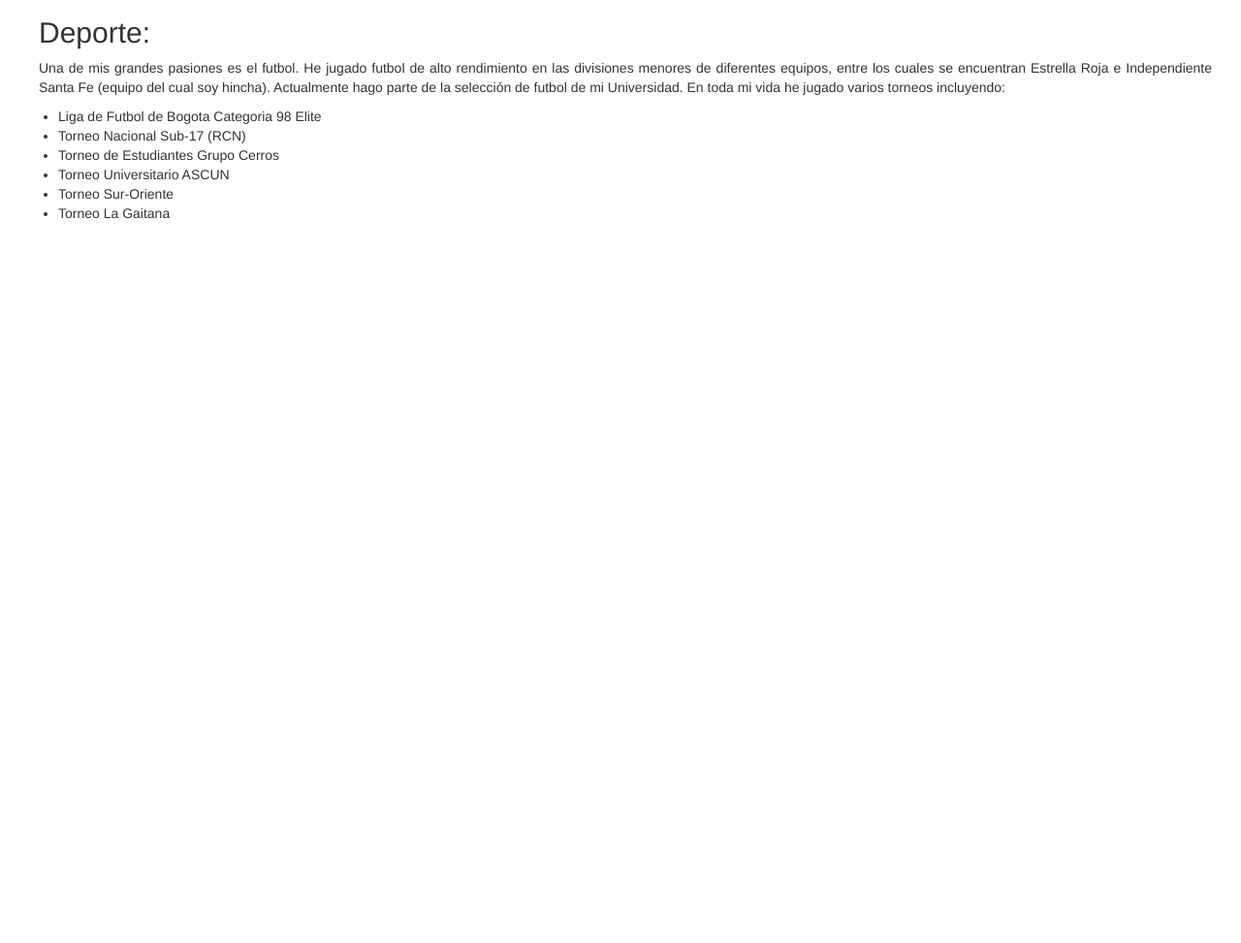
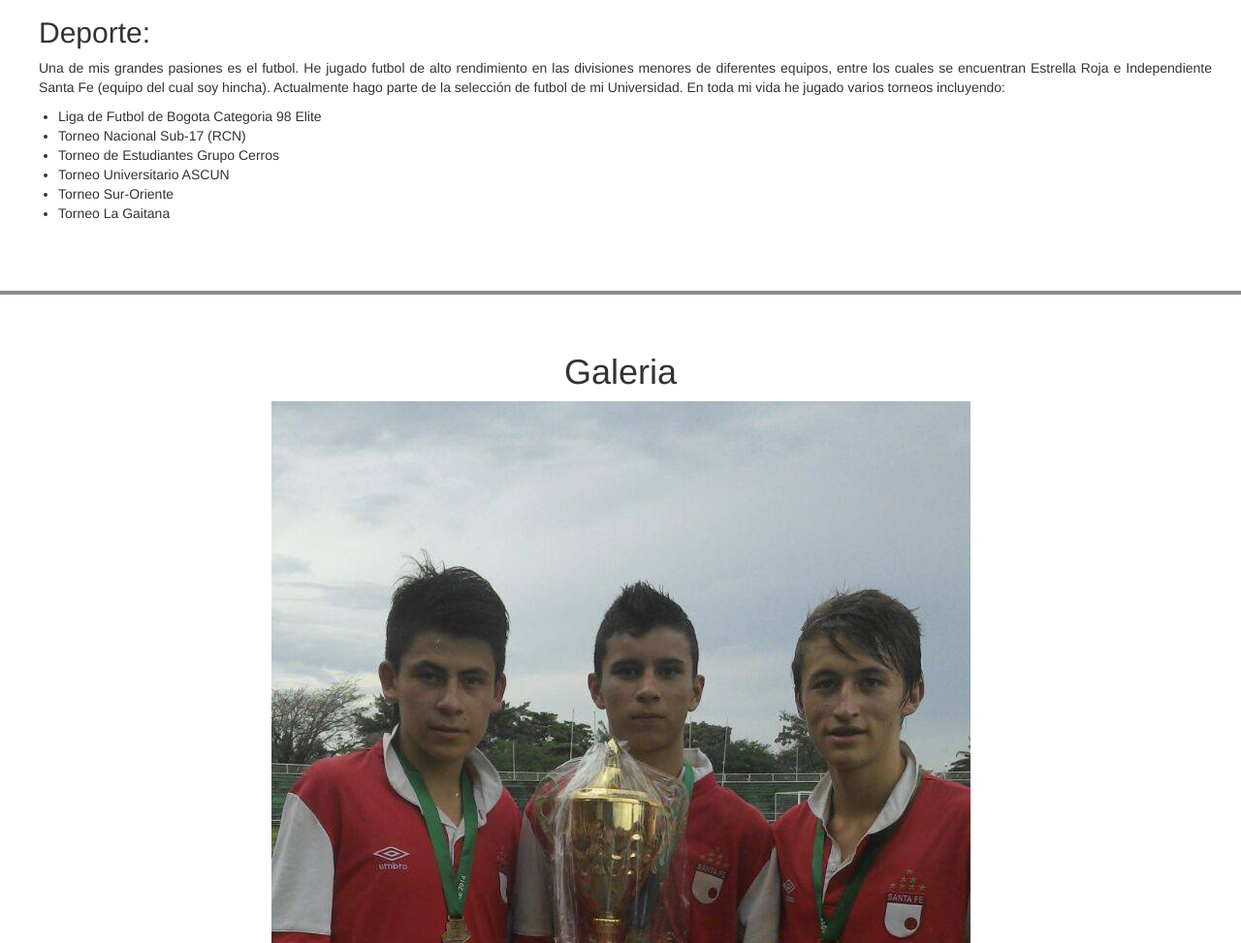
Before and after one commit to jd-chaves/jd-chaves.github.io, a plain HTML site: page index.html in a window 1280 px wide. Shown: the part 3907-4880 px from the top of the page at 97% size. Before the commit the page ends 4147 px from the top, so only its background shows below. Drawn offline with nearby package versions, Linux system fonts and the light colour scheme.

Commit message:
cosas
cosas

```diff
--- a/index.html
+++ b/index.html
@@ -229,9 +229,17 @@
 					<li>Torneo La Gaitana</li>
 				</ul>
 			</p></div>
+			<br>
+			<br>
+			<hr class="style2">
+			<br>
+			<h1 style="text-align: center;">Galeria</h1>
 
-
-
+			<div id="slideShowImages">
+   				 <img style="" src="images/f1.jpg" alt="Slide 1" />
+   				 <img style="" src="images/f2.jpg" alt="Slide 2" />
+   				 <img style="" src="images/f3.jpg" alt="Slide 2" />
+  </div>
 
 			 <script src="jquery/jquery-3.3.1.min.js"></script>
 <script src='js/main.js'></script>
--- a/js/main.js
+++ b/js/main.js
@@ -1,25 +1,136 @@
 var scrolled=0;
 function main(){
+
+
+var divId = "slideShowImages";
+var tiempo = 5000;
+var fade = 40;
+var slideShowId = null;
+var fadeActiveSlidesID = null;
+var divObj = (document.getElementById(divId) ? document.getElementById(divId) : null);
+//verificar que no sea null
+var imgs = (divObj.querySelectorAll('img') ? divObj.querySelectorAll('img') : []);
+
+var _anchoMax=anchoMax();
+var _altoMax=altoMax();
+var index = 0;
+console.log("altoMax: "+_altoMax+"; anchoMax"+_anchoMax);
+
+//Cosas de estilo del div
+ divObj.style.position = "relative";
+ divObj.style.overflow = "hidden"; // This is just a safety thing.
+ divObj.style.width = _anchoMax + "px";
+ divObj.style.height = _altoMax + "px";
+
+ //Cosas de estilo de las imagenes
+  var tam = imgs.length;
+
+    for (var i = 0; i < tam; i++) {
+      imgs[i].style.opacity = 0;
+      imgs[i].style.position = "absolute";
+      //Para que este en el centro
+      imgs[i].style.top = (_anchoMax - imgs[i].getBoundingClientRect().height) / 2 + "px";
+      imgs[i].style.left = (_altoMax - imgs[i].getBoundingClientRect().width) / 2 + "px";
+      }
+
+ //Poner primera imagen visible
+ imgs[0].style.opacity = 1;
+  startSlideShow();
+
+
+
+
+
+
+
+//-----------------------------------------------------------------------
+
+
+function startSlideShow() {
+    slideShowID = setInterval(transition, tiempo);
+  }
+
+function haltSlideShow() {
+  clearInterval(slideShowID);
+}
+
+function transition(){
+  var currentSlide = imgs[index];
+
+  ++(index);
+  if (index >= imgs.length) {
+  index = 0;
+  }
+
+ var nextSlide = imgs[index];
+
+  var currentSlideOpacity = 1;
+  var nextSlideOpacity = 0;
+  var opacityLevelIncrement = 1 / fade;
+  var fadeActiveSlidesID = setInterval(fadeActiveSlides, fade);
+
+    function fadeActiveSlides() {
+      currentSlideOpacity -= opacityLevelIncrement;
+      nextSlideOpacity += opacityLevelIncrement;
+
+
+      if (currentSlideOpacity >= 0 && nextSlideOpacity <= 1) {
+        currentSlide.style.opacity = currentSlideOpacity;
+        nextSlide.style.opacity = nextSlideOpacity;
+      }
+      else {
+        currentSlide.style.opacity = 0;
+        nextSlide.style.opacity = 1;
+        clearInterval(fadeActiveSlidesID);
+      }
+    }
+}
+
+function anchoMax(){
+  var max = 0;
+  var maxPos = 0;
+  console.log(imgs);
+  for (var i = 0; i < imgs.length; i++)
+  {
+    if (imgs[i].width > max)
+    {
+      max = imgs[i].width;
+      maxPos = i;
+    }
+    console.log(imgs[i].width);
+  }
+  return imgs[maxPos].getBoundingClientRect().width;
+}
+
+function altoMax(){
+  var max = 0;
+  var maxPos = 0;
+
+  for (var i = 0; i < imgs.length; i++) {
+    if (imgs[i].height > max) {
+      max = imgs[i].height;
+      maxPos = i;
+    }
+  }
+  return imgs[maxPos].getBoundingClientRect().height;
+}
+
+
+
 	$(".descripcion").hide();
 	 function goToByScroll(id){
-      // Remove "link" from the ID
     id = id.replace("link", "");
-      // Scroll
     $('html,body').animate({
         scrollTop: $("#"+id).offset().top},
         'slow');
 }
 
 $(".options > a").click(function(e) {
-      // Prevent a page reload when a link is pressed
     e.preventDefault();
-      // Call the scroll function
     goToByScroll(this.id);
 });
 $("li > a").click(function(e) {
-      // Prevent a page reload when a link is pressed
     e.preventDefault();
-      // Call the scroll function
     goToByScroll(this.id);
 });
 $('.btn-info').on('click', function() {
--- a/utils/styles/styles.css
+++ b/utils/styles/styles.css
@@ -158,26 +158,9 @@ hr.style2:after {
   background-color: #333333;
   color: whitesmoke;
 }
-.gal {
+
+.galeria{
 
 
-	-webkit-column-count: 3; /* Chrome, Safari, Opera */
-    -moz-column-count: 3; /* Firefox */
-    column-count: 3;
 
-
-	}
-	.gal img{ width: 100%; padding: 7px 0;}
-@media (max-width: 500px) {
-
-		.gal {
-
-
-	-webkit-column-count: 1; /* Chrome, Safari, Opera */
-    -moz-column-count: 1; /* Firefox */
-    column-count: 1;
-
-
-	}
-
-	}
+}
```
Also changed, not shown: images/f1.jpg (added), images/f2.jpg (added), images/f3.jpg (added), 2 other files.
